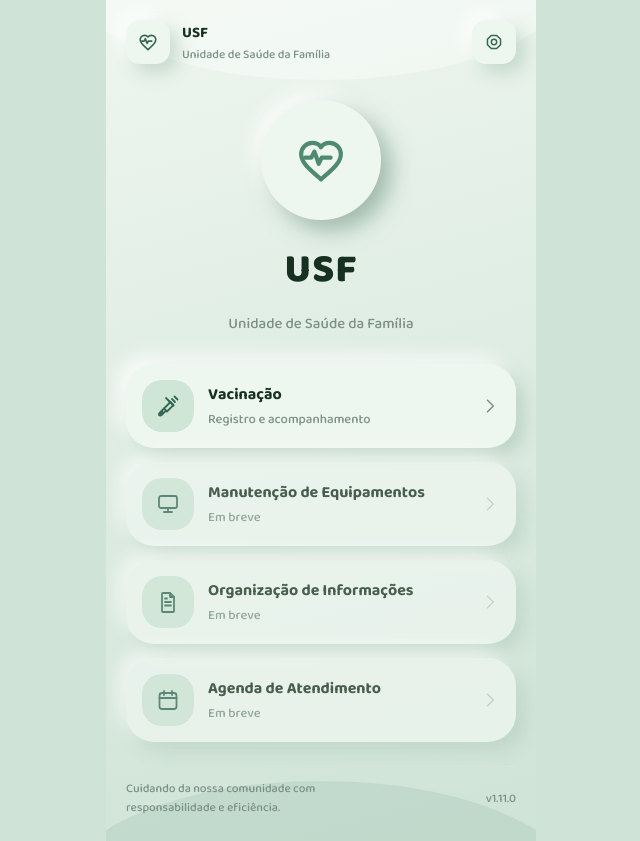
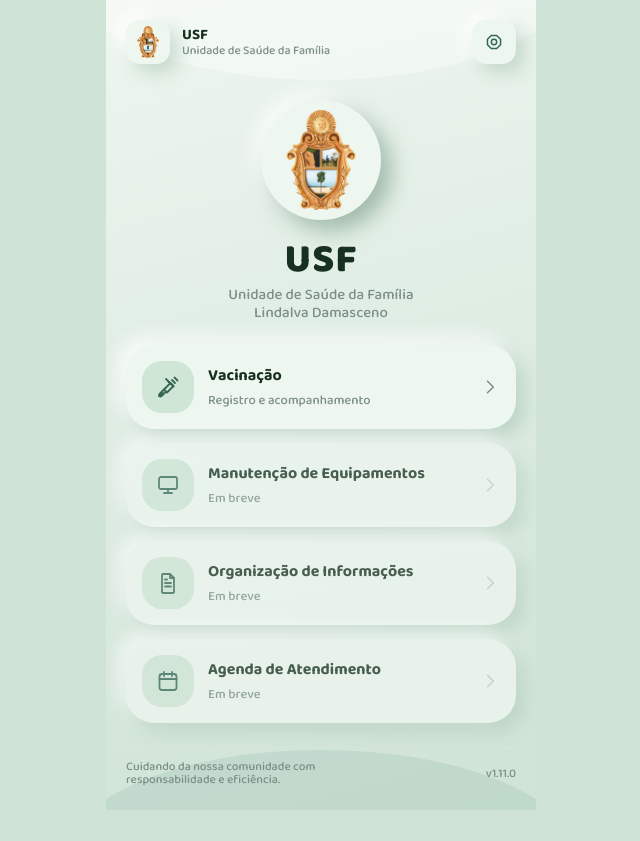
Before and after one commit to nevext/contagem-dose-ubs, a React (Vite) app: page / in a window 1280 px wide. Shown: the whole page, without its empty margins (319-959 px from the left). After the commit the page ends 810 px from the top, so only its background shows below. Built offline with nearby package versions, Linux system fonts and the light colour scheme.

Commit message:
Atualização da Icon na Home Screen.jsx e Atualização do espaço entrelinhas no HomeScreen.css

```diff
--- a/src/screens/HomeScreen/HomeScreen.css
+++ b/src/screens/HomeScreen/HomeScreen.css
@@ -30,6 +30,7 @@
   min-width: 0;
   display: flex;
   flex-direction: column;
+  line-height: 1.1;
 }
 
 .home-brand-texts strong {
@@ -50,6 +51,7 @@
   text-align: center;
   gap: 10px;
   padding: 12px 0 4px;
+  line-height: 1.1;
 }
 
 .home-hero-mark {
@@ -77,6 +79,7 @@
   margin: 0;
   font-size: 15px;
   color: var(--clay-text-muted);
+  line-height: 0.5;
 }
 
 .home-nav-list {
@@ -93,6 +96,7 @@
   justify-content: space-between;
   gap: 12px;
   border-top: 1px solid var(--clay-divider);
+  line-height: 1.1;
 }
 
 .home-footer p {
--- a/src/screens/HomeScreen/HomeScreen.jsx
+++ b/src/screens/HomeScreen/HomeScreen.jsx
@@ -1,5 +1,5 @@
 import NavCard from '../../components/NavCard/NavCard'
-import { SyringeIcon, MonitorIcon, DocumentIcon, CalendarIcon, GearIcon, HealthMarkIcon } from '../../icons'
+import { SyringeIcon, MonitorIcon, DocumentIcon, CalendarIcon, GearIcon } from '../../icons'
 import { APP_VERSION } from '../../utils/version'
 import './HomeScreen.css'
 
@@ -10,7 +10,7 @@ function HomeScreen({ onOpenVacinacao, onOpenSettings }) {
     <div className="home-screen screen-enter">
       <div className="home-topbar">
         <span className="home-brand-mark">
-          <HealthMarkIcon size={22} />
+          <img src='/brasao.png' alt='USF' width={32} height={32} style={{objectFit: 'contain'}} />
         </span>
         <div className="home-brand-texts">
           <strong>USF</strong>
@@ -23,10 +23,11 @@ function HomeScreen({ onOpenVacinacao, onOpenSettings }) {
 
       <div className="home-hero">
         <span className="home-hero-mark">
-          <HealthMarkIcon size={56} />
+          <img src='/brasao.png' alt='USF' width={100} height={100} style={{objectFit: 'contain'}} />
         </span>
         <h1>USF</h1>
         <p>Unidade de Saúde da Família</p>
+        <p>Lindalva Damasceno</p>
       </div>
 
       <nav className="home-nav-list">
```
